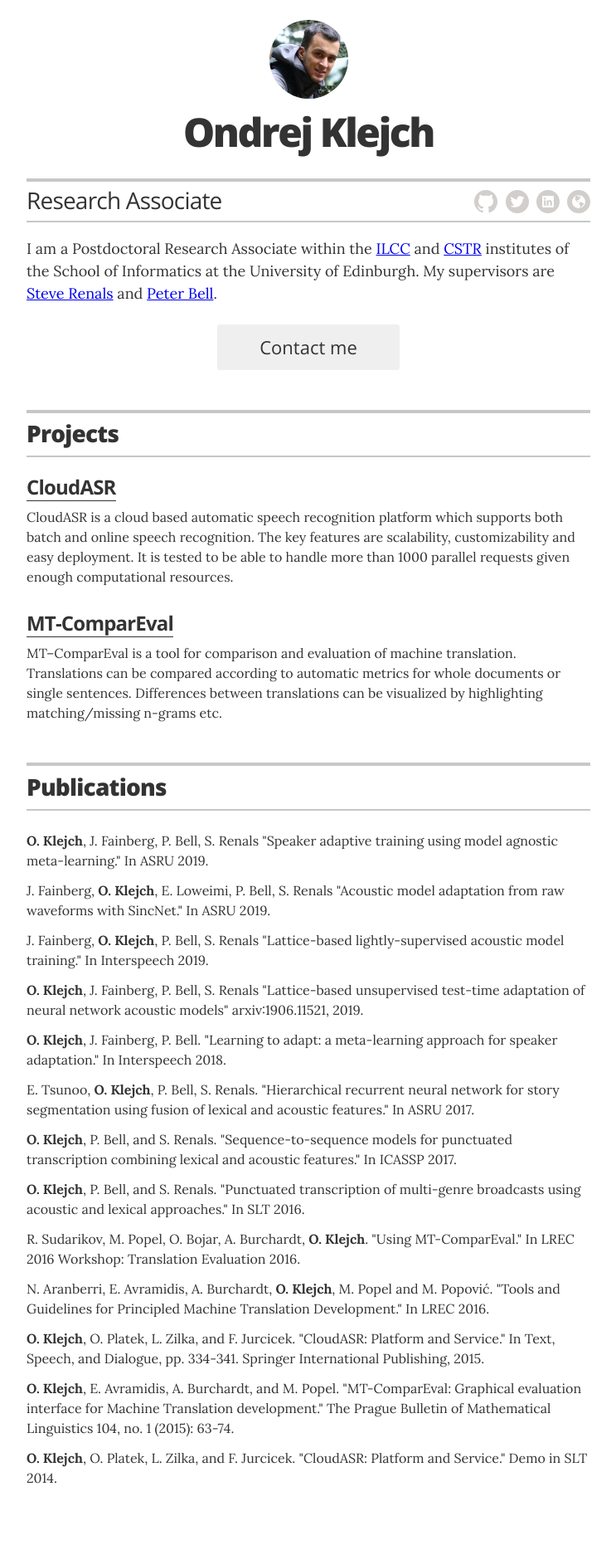
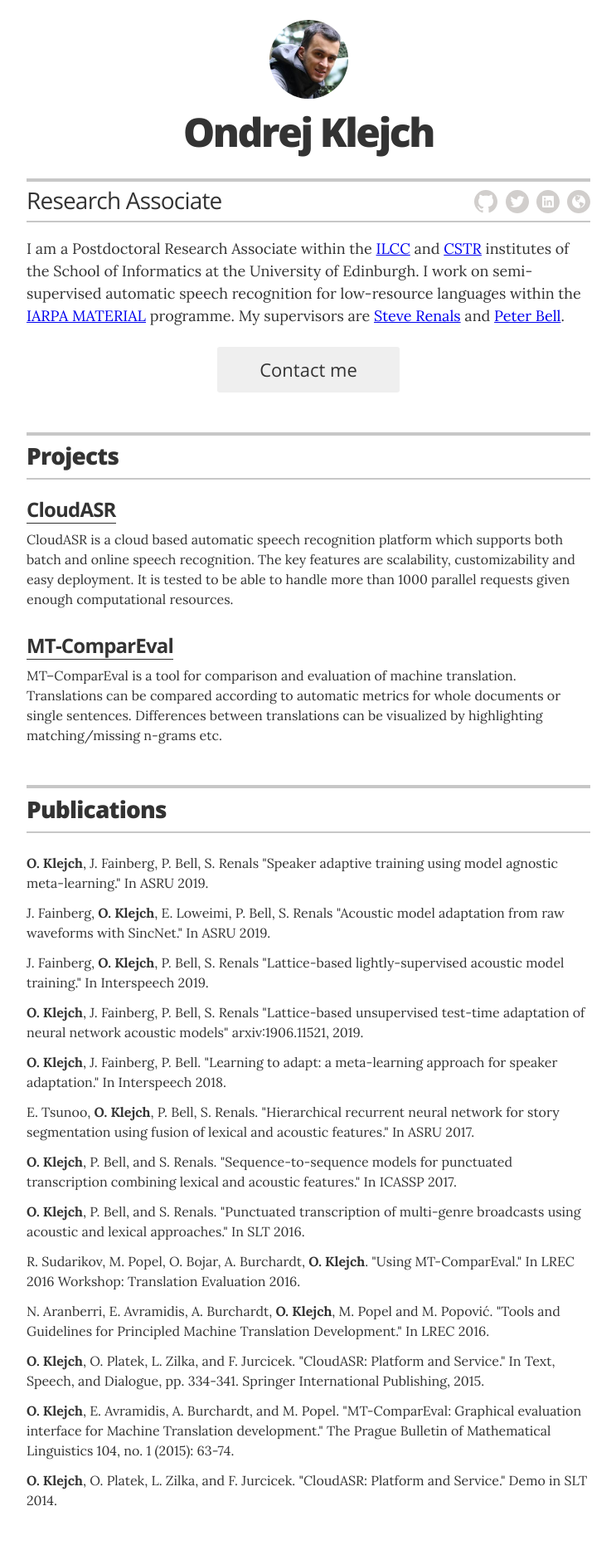
Before and after one commit to ondrejklejch/ondrejklejch.github.io, a Jekyll site: the page built from index.html, in a window 1280 px wide. Shown: the whole page at 83% size, without its empty margins (268-1011 px from the left). Built offline with Jekyll 4.4.1, drawn with Linux system fonts in a browser that asks for light colours; before the commit the page ends 1841 px from its top, so only the background shows below that.

Commit message:
Info updated.

```diff
--- a/_config.yml
+++ b/_config.yml
@@ -16,7 +16,10 @@
 # used for the contact button in _layouts/resume.html
 resume_contact_email:           "ondrej.klejch@gmail.com"
 
-resume_header_intro: "<p>I am a Postdoctoral Research Associate within the <a href='http://www.ilcc.inf.ed.ac.uk'>ILCC</a> and <a href='http://www.cstr.ed.ac.uk/'>CSTR</a> institutes of the School of Informatics at the University of Edinburgh. My supervisors are <a href='http://homepages.inf.ed.ac.uk/srenals/'>Steve Renals</a> and <a href='http://homepages.inf.ed.ac.uk/pbell1/'>Peter Bell</a>.</p>"
+resume_header_intro: "
+  <p>
+    I am a Postdoctoral Research Associate within the <a href='http://www.ilcc.inf.ed.ac.uk'>ILCC</a> and <a href='http://www.cstr.ed.ac.uk/'>CSTR</a> institutes of the School of Informatics at the University of Edinburgh. I work on semi-supervised automatic speech recognition for low-resource languages within the <a href='https://www.iarpa.gov/index.php/research-programs/material'>IARPA MATERIAL</a> programme. My supervisors are <a href='http://homepages.inf.ed.ac.uk/srenals/'>Steve Renals</a> and <a href='http://homepages.inf.ed.ac.uk/pbell1/'>Peter Bell</a>.
+  </p>"
 
 # Decide which sections to use
 # comment out to hide
--- a/_data/projects.yml
+++ b/_data/projects.yml
@@ -2,11 +2,11 @@
 # uncomment the urls if you wish to display them, and add your own URL
 
 - project: CloudASR
-  # duration: 2012 &mdash; Present
+  duration: 2014 &mdash; 2015
   url: "https://github.com/UFAL-DSG/cloud-asr"
   description: CloudASR is a cloud based automatic speech recognition platform which supports both batch and online speech recognition. The key features are scalability, customizability and easy deployment. It is tested to be able to handle more than 1000 parallel requests given enough computational resources.
 
 - project: MT-ComparEval
-  # duration: 2007 &mdash; Present
+  duration: 2011 &mdash; 2013
   url: "https://github.com/choko/MT-ComparEval"
   description: MT–ComparEval is a tool for comparison and evaluation of machine translation. Translations can be compared according to automatic metrics for whole documents or single sentences. Differences between translations can be visualized by highlighting matching/missing n-grams etc.
```
